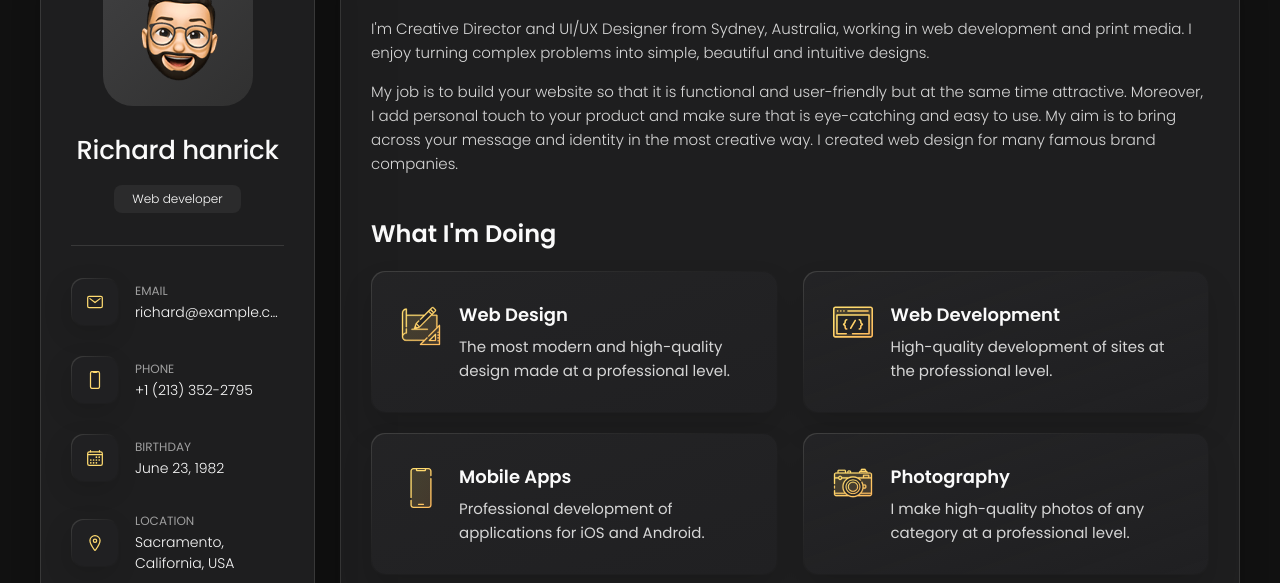
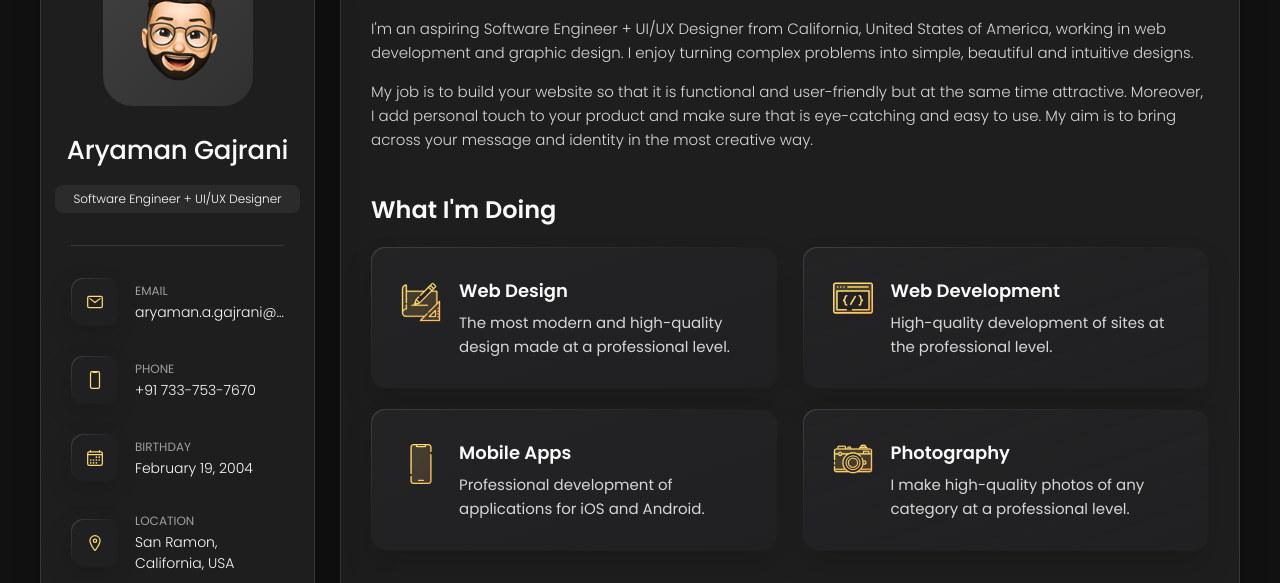
Before and after one commit to aryaman1989/portfolio, a plain HTML site: page index.html in a window 1280 px wide. Shown: the part 162-745 px from the top of the page. Drawn offline with nearby package versions, Linux system fonts and the light colour scheme.

Commit message:
Update index.html

```diff
--- a/index.html
+++ b/index.html
@@ -5,7 +5,7 @@
   <meta charset="UTF-8">
   <meta http-equiv="X-UA-Compatible" content="IE=edge">
   <meta name="viewport" content="width=device-width, initial-scale=1.0">
-  <title>vCard - Personal Portfolio</title>
+  <title>Portfolio</title>
 
   <!--
     - favicon
@@ -46,9 +46,9 @@
         </figure>
 
         <div class="info-content">
-          <h1 class="name" title="Richard hanrick">Richard hanrick</h1>
+          <h1 class="name" title="Richard hanrick">Aryaman Gajrani</h1>
 
-          <p class="title">Web developer</p>
+          <p class="title"> Software Engineer + UI/UX Designer</p>
         </div>
 
         <button class="info_more-btn" data-sidebar-btn>
@@ -74,7 +74,7 @@
             <div class="contact-info">
               <p class="contact-title">Email</p>
 
-              <a href="mailto:richard@example.com" class="contact-link">richard@example.com</a>
+              <a href="mailto:aryaman.a.gajrani@gmail.com" class="contact-link">aryaman.a.gajrani@gmail.com</a>
             </div>
 
           </li>
@@ -88,7 +88,7 @@
             <div class="contact-info">
               <p class="contact-title">Phone</p>
 
-              <a href="tel:+12133522795" class="contact-link">+1 (213) 352-2795</a>
+              <a href="tel:+917337537670" class="contact-link">+91 733-753-7670</a>
             </div>
 
           </li>
@@ -102,7 +102,7 @@
             <div class="contact-info">
               <p class="contact-title">Birthday</p>
 
-              <time datetime="1982-06-23">June 23, 1982</time>
+              <time datetime="2004-02-19">February 19, 2004</time>
             </div>
 
           </li>
@@ -116,7 +116,7 @@
             <div class="contact-info">
               <p class="contact-title">Location</p>
 
-              <address>Sacramento, California, USA</address>
+              <address>San Ramon, California, USA</address>
             </div>
 
           </li>
@@ -209,7 +209,7 @@
 
         <section class="about-text">
           <p>
-            I'm Creative Director and UI/UX Designer from Sydney, Australia, working in web development and print media.
+            I'm an aspiring Software Engineer + UI/UX Designer from California, United States of America, working in web development and graphic design.
             I enjoy
             turning complex problems into simple, beautiful and intuitive designs.
           </p>
@@ -219,7 +219,7 @@
             Moreover, I
             add personal touch to your product and make sure that is eye-catching and easy to use. My aim is to bring
             across your
-            message and identity in the most creative way. I created web design for many famous brand companies.
+            message and identity in the most creative way.
           </p>
         </section>
 
```
